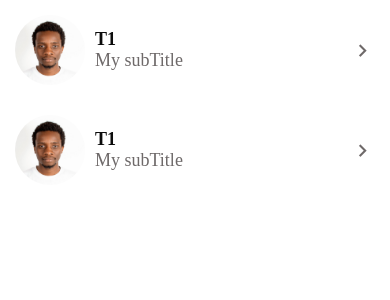
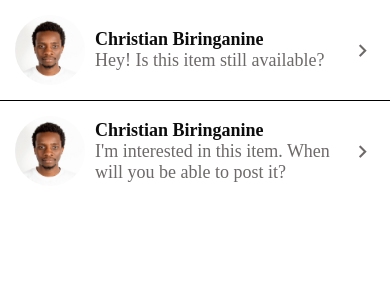
Before and after one commit to christianbiring1/DoneWithIt, a React Native app: screen / in a window 390 px wide. Shown: the top 300 px of the page. Built offline with nearby package versions, Linux system fonts and the light colour scheme.

Commit message:
Improving the Message Screen

```diff
--- a/App.js
+++ b/App.js
@@ -37,8 +37,7 @@ export default function App() {
   return (
     <GestureHandlerRootView>
       <Screen>
-        <ListItem title="T1" subTitle="My subTitle" image={require('./app/assets/chris.jpg')} />
-        <ListItem title="T1" subTitle="My subTitle" image={require('./app/assets/chris.jpg')} />
+        <MessagesScreen />
       </Screen>
     </GestureHandlerRootView>
       // <ListingEditingScreen />
@@ -52,7 +51,6 @@ export default function App() {
       // <AppTextInput placeholder="UserName" icon="email" />
       // <ListingsScreen />
       // <AccountScreen />
-      // <MessagesScreen />
       // <Icon name="email" size={100}/>
     // <ViewImageScreen />
     // <WelcomeScreen />
--- a/app/components/AppText.js
+++ b/app/components/AppText.js
@@ -4,9 +4,9 @@ import { Text } from 'react-native';
 
 import defaultStyles from '../config/styles'
 
-function AppText({ children, style }) {
+function AppText({ children, style, ...otherProps }) {
   return (
-    <Text style={[defaultStyles.text, style]}>{children}</Text>
+    <Text style={[defaultStyles.text, style]} {...otherProps}>{children}</Text>
   );
 }
 
--- a/app/components/ListItem.js
+++ b/app/components/ListItem.js
@@ -17,8 +17,8 @@ function ListItem({ title, subTitle, image, IconComponent ,onPress, renderRightA
             {IconComponent}
             { image && <Image style={styles.image} source={image}/>}
             <View style={styles.detailsContainer}>
-              <AppText style={styles.title}>{title}</AppText>
-              { subTitle && <AppText style={styles.subTitle} >{subTitle}</AppText>}
+              <AppText style={styles.title} numberOfLines={1} >{title}</AppText>
+              { subTitle && <AppText style={styles.subTitle} numberOfLines={2} >{subTitle}</AppText>}
             </View>
               <MaterialCommunityIcons name='chevron-right' size={25} color={colors.medium}/>
           </View>
--- a/app/screen/MessagesScreen.js
+++ b/app/screen/MessagesScreen.js
@@ -11,14 +11,14 @@ import ListItemDeleteAction from '../components/ListItemDeleteAction';
 const initialsMessages = [
   {
     id: 1,
-    title: 'T1',
-    description: 'D1',
+    title: 'Christian Biringanine',
+    description: 'Hey! Is this item still available?',
     image: require('../assets/chris.jpg')
   },
    {
     id: 2,
-    title: 'T2',
-    description: 'D2',
+    title: 'Christian Biringanine',
+    description: "I'm interested in this item. When will you be able to post it?",
     image: require('../assets/chris.jpg')
   }
 ];
@@ -37,8 +37,8 @@ function MessagesScreen(props) {
     // For example: fetch new data and update the 'messages' state.
     setMessages([{
       id: 2,
-      title: 'T2',
-      description: 'D2',
+      title: 'Christian Biringanine',
+      description: "I'm interested in this item. When will you be able to post it?",
       image: require('../assets/chris.jpg')
     }])
     setRefreshing(true)
```
